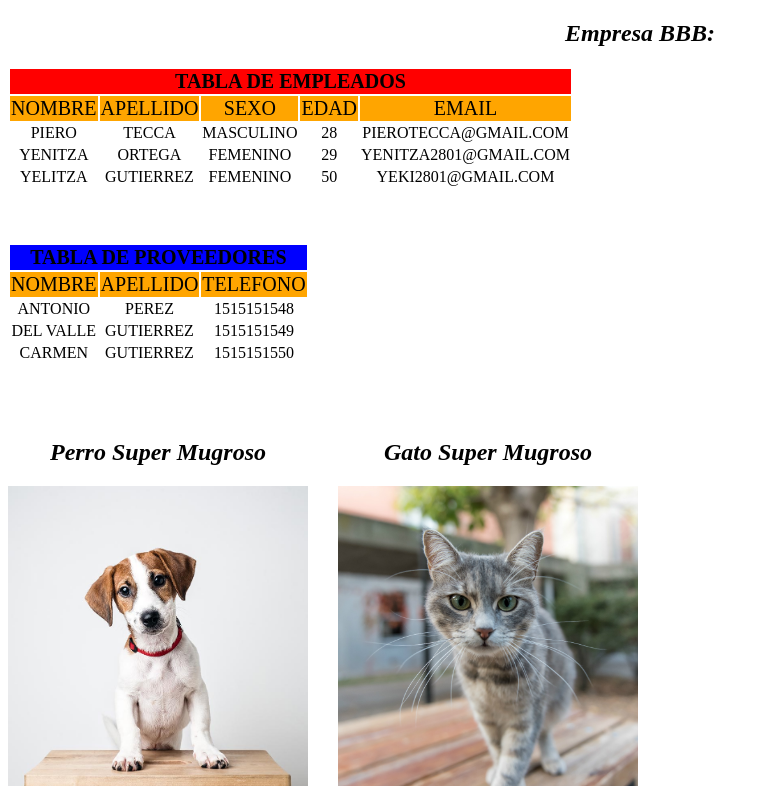
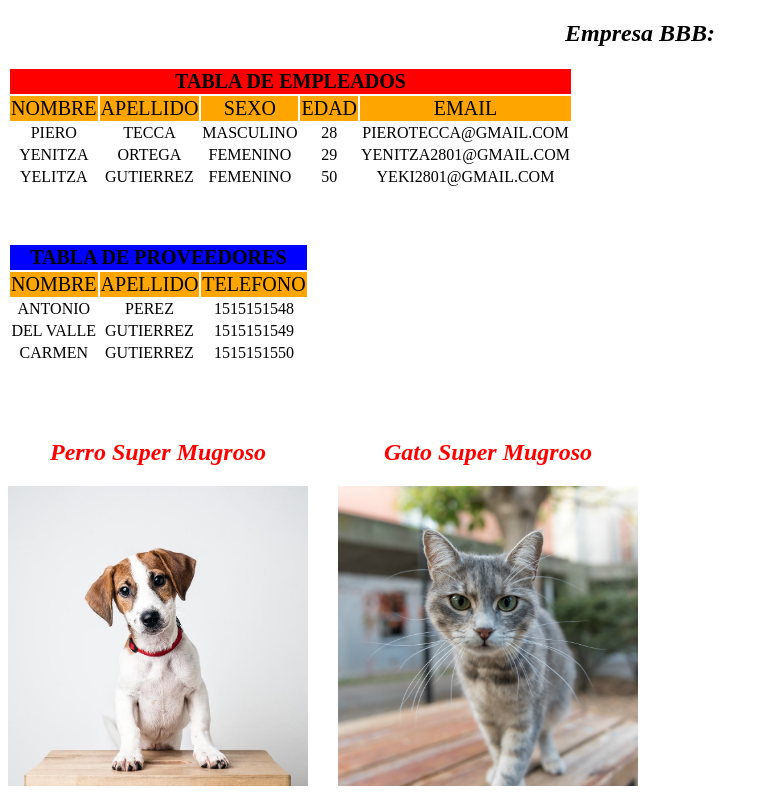
Before and after one commit to pierotecca/prueba, a plain HTML site: page index.html in a window 1280 px wide. Shown: the whole page, without its empty margins (0-768 px from the left). Drawn offline with Linux system fonts and the light colour scheme.

Commit message:
Nuevos colores en titulos

```diff
--- a/index.html
+++ b/index.html
@@ -70,11 +70,11 @@
 	</br>
 	</br>
 	</br>
-	<div style="width: 300px; height: 300px; text-align: center;float: left;">
+	<div style="width: 300px; height: 300px; text-align: center;float: left;color:red">
 		<h2 style="font-style: italic;">Perro Super Mugroso</h2>
 		<img src="perro.jpg" width="300px" height="300px">
 	</div>
-	<div style="width: 300px; height: 300px; text-align: center;float: left;margin-left: 30px">
+	<div style="width: 300px; height: 300px; text-align: center;float: left;margin-left: 30px;color:red">
 		<h2 style="font-style: italic;">Gato Super Mugroso</h2>
 		<img src="gato.jpg" width="300px" height="300px">
 	</div>
```
